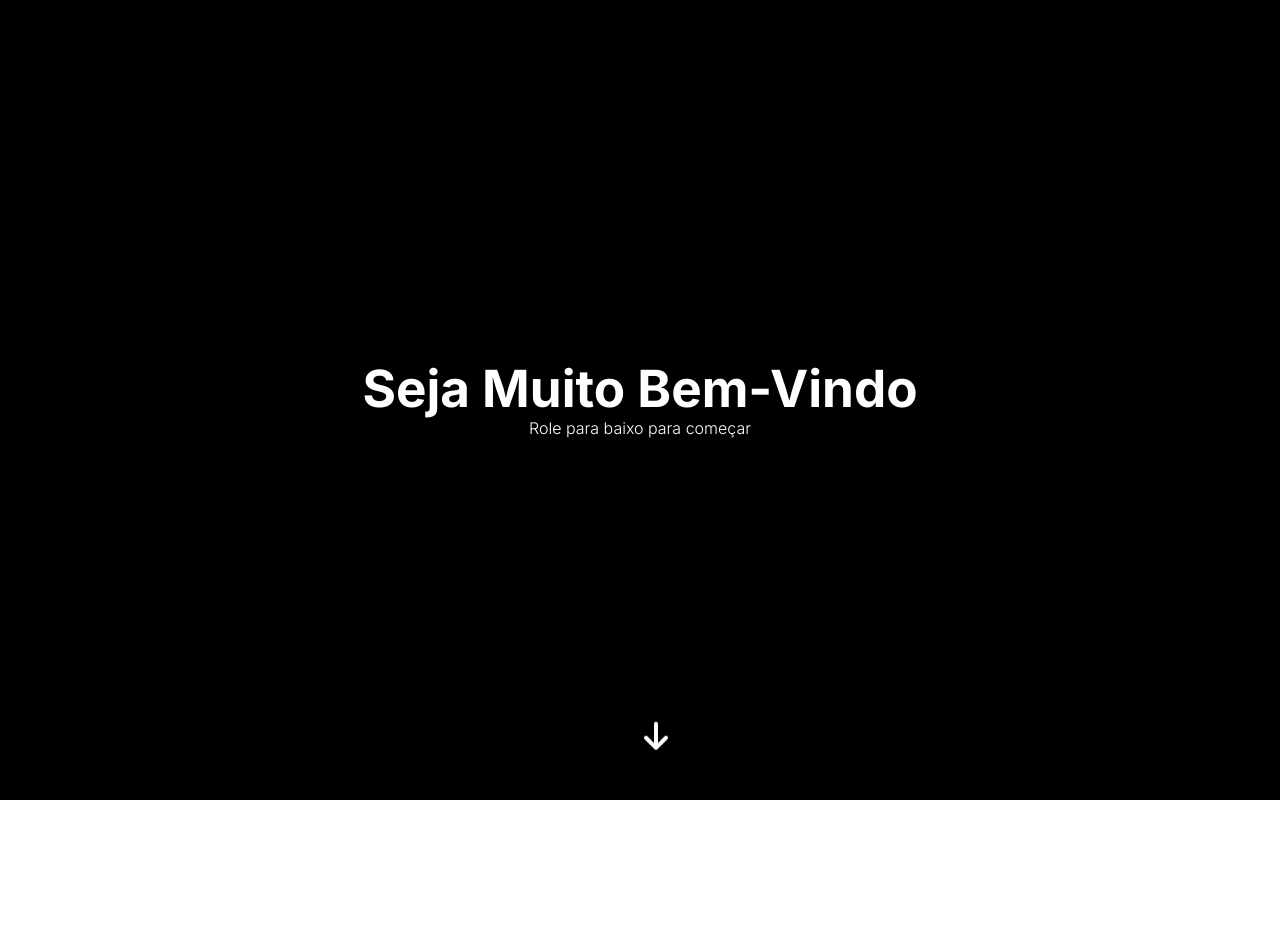
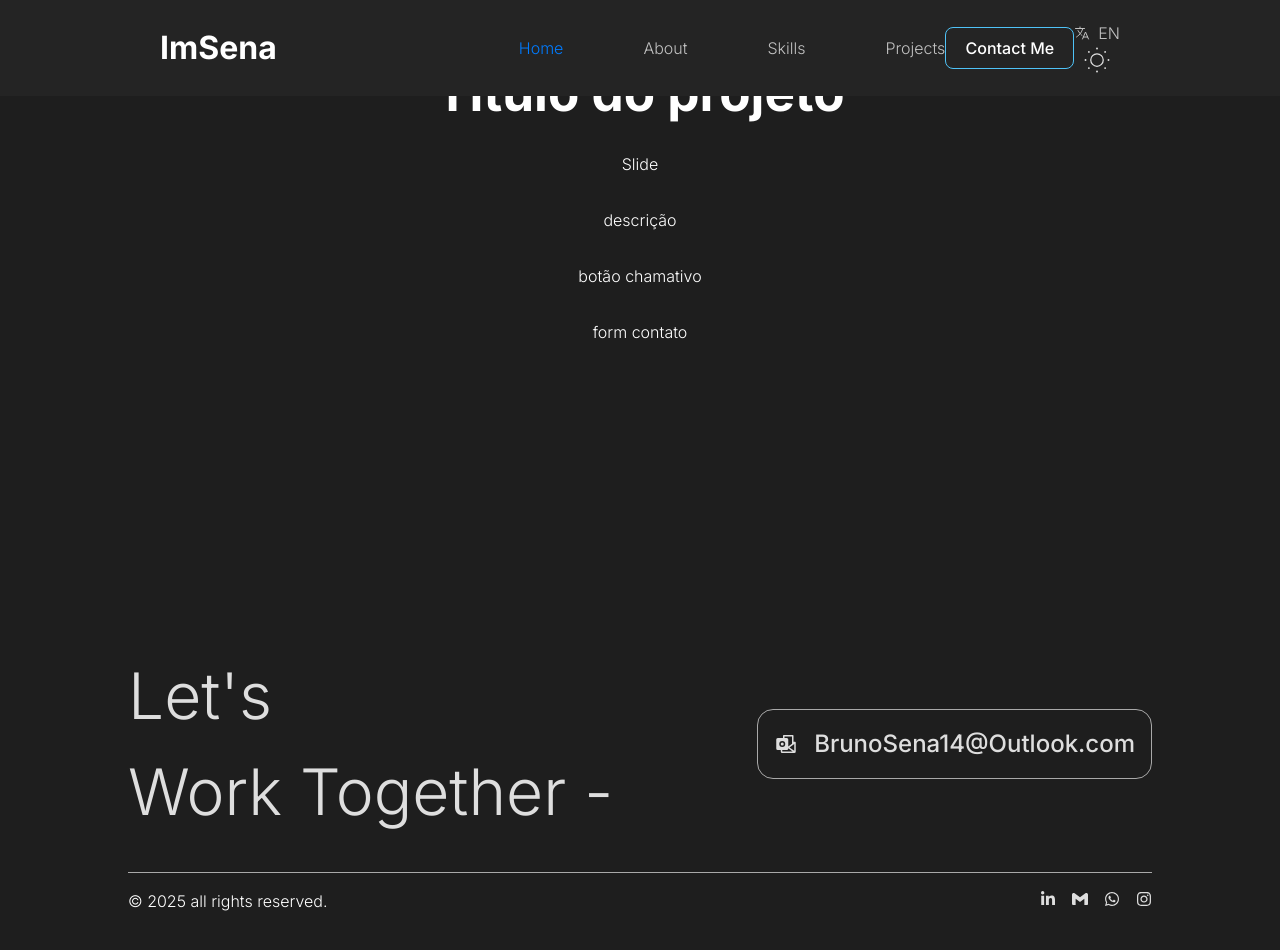
Before and after one commit to ImSena/portfolio, a React (Vite) app: page /project in a window 1280 px wide. Shown: the top 950 px of the page. Before the commit the page ends 800 px from the top, so only its background shows below. Built offline with nearby package versions, Linux system fonts and the light colour scheme.

Commit message:
dando inicio a view projetos

```diff
--- a/package.json
+++ b/package.json
@@ -17,7 +17,8 @@
     "react-dom": "^18.3.1",
     "react-icons": "^5.4.0",
     "react-router-dom": "^7.1.1",
-    "styled-components": "^6.1.14"
+    "styled-components": "^6.1.14",
+    "swiper": "^11.2.1"
   },
   "devDependencies": {
     "@eslint/js": "^9.17.0",
--- a/src/App.jsx
+++ b/src/App.jsx
@@ -86,7 +86,7 @@ function App() {
                     />
                   }
                 />
-                <Route path="/project" element={<Projects />} />
+                <Route path="/project/*" element={<Projects />} />
                 <Route path="*" element={<NotFound />} />
               </Routes>
               <Footer />
--- a/src/View/Projects/index.jsx
+++ b/src/View/Projects/index.jsx
@@ -1,8 +1,28 @@
 import React from "react";
+import Section from "../../components/Section";
+// import SliderProject from "../../components/SliderProject/SliderProject";
 
 const Projects = ()=>{
-    return(
-        <h1>Detail Project</h1>
+    return (
+        <Section>
+            {/* style do content */}
+
+        <h1>Titulo do projeto</h1>
+
+        <div>Slide</div>
+
+        <div>
+            descrição
+        </div>
+
+        <div>
+            botão chamativo
+        </div>
+
+        <div>
+            form contato
+        </div>
+        </Section >
     )
 }
 
--- /dev/null
+++ b/src/components/SliderProject/SliderProject.jsx
@@ -0,0 +1,32 @@
+// import React, { useRef, useState } from 'react';
+// // Import Swiper React components
+// import { Swiper, SwiperSlide } from 'swiper/react';
+
+// import 'swiper/css';
+// import 'swiper/css/effect-cards';
+// import './styles.css';
+
+// import { EffectCards } from 'swiper/modules';
+
+// export default function SliderProject() {
+//   return (
+//     <>
+//       <Swiper
+//         effect={'cards'}
+//         grabCursor={true}
+//         modules={[EffectCards]}
+//         className="mySwiper"
+//       >
+//         <SwiperSlide>Slide 1</SwiperSlide>
+//         <SwiperSlide>Slide 2</SwiperSlide>
+//         <SwiperSlide>Slide 3</SwiperSlide>
+//         <SwiperSlide>Slide 4</SwiperSlide>
+//         <SwiperSlide>Slide 5</SwiperSlide>
+//         <SwiperSlide>Slide 6</SwiperSlide>
+//         <SwiperSlide>Slide 7</SwiperSlide>
+//         <SwiperSlide>Slide 8</SwiperSlide>
+//         <SwiperSlide>Slide 9</SwiperSlide>
+//       </Swiper>
+//     </>
+//   );
+// }
```
Also changed, not shown: 1 other file (tests, documents, lock files or other folders).
